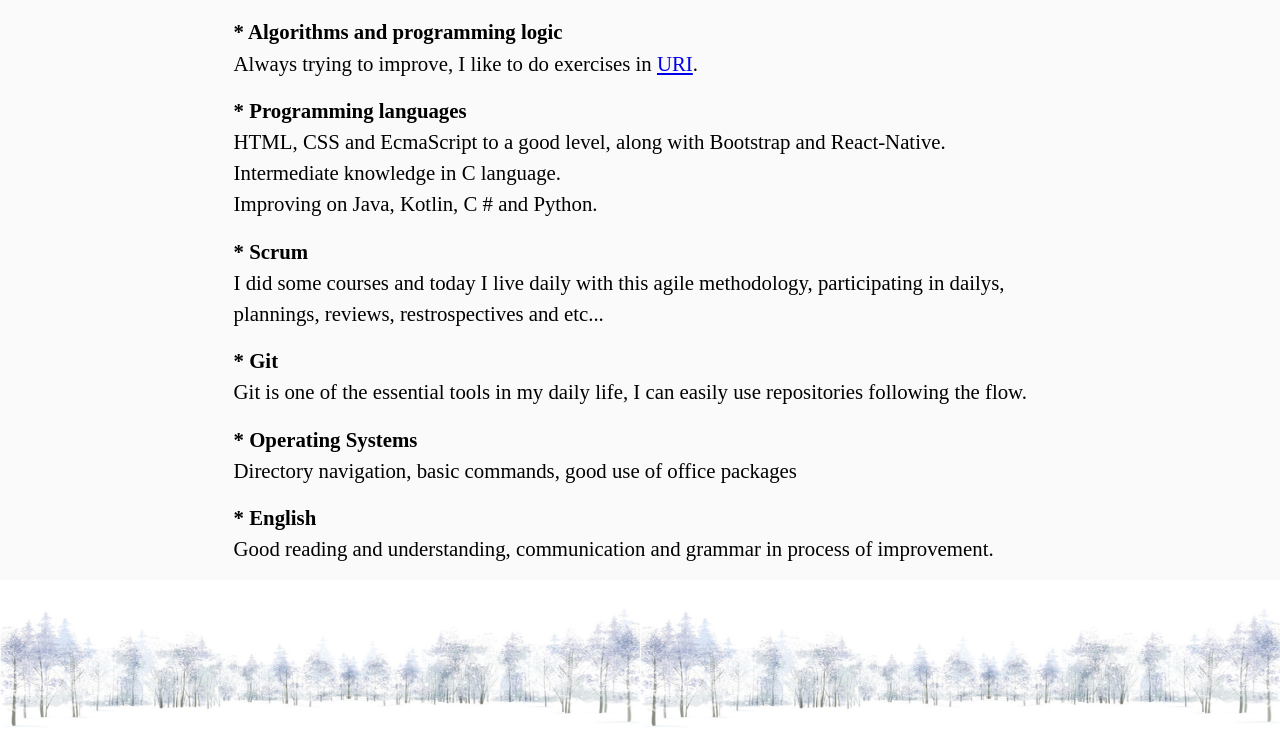
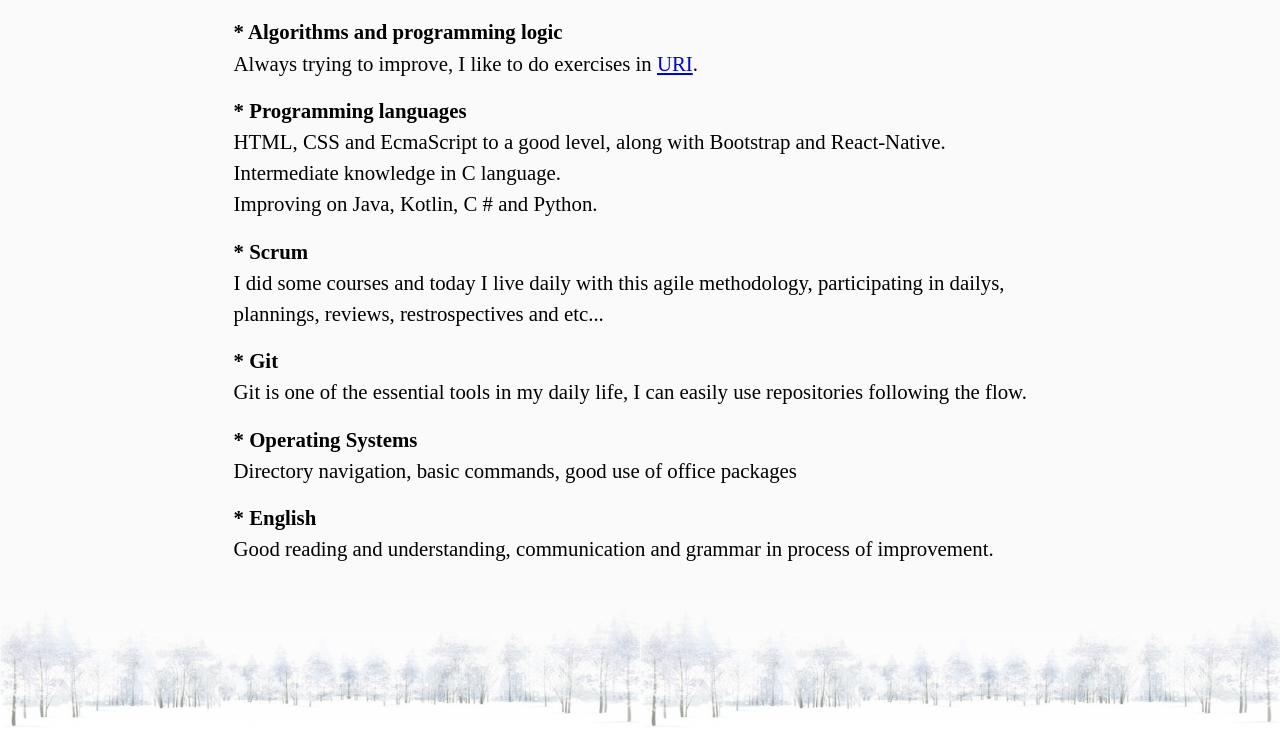
Before and after one commit to BrunaTaura/Portfolio, a plain HTML site: page index.html in a window 1280 px wide. Shown: the part 707-1447 px from the top of the page. Drawn offline with Linux system fonts and the light colour scheme; a web font is replaced by a local one.

Commit message:
correcao-footer

```diff
--- a/style.css
+++ b/style.css
@@ -96,7 +96,7 @@ b{
 footer {
 	width: 100%;
 	height: 10em;
-	background-image: url(img/footer.jpg);
+	background-image: linear-gradient(to top, transparent 0%, #fafafa 99%), url(img/footer.jpg);
 	background-repeat: round;
 }
 
```
